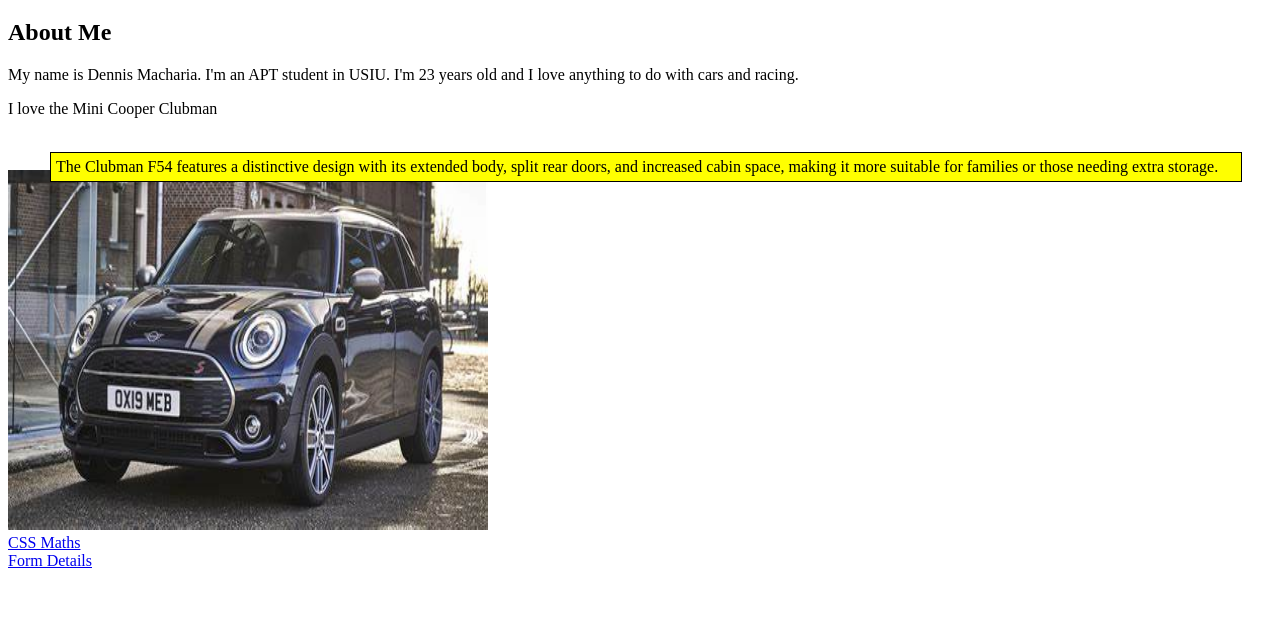
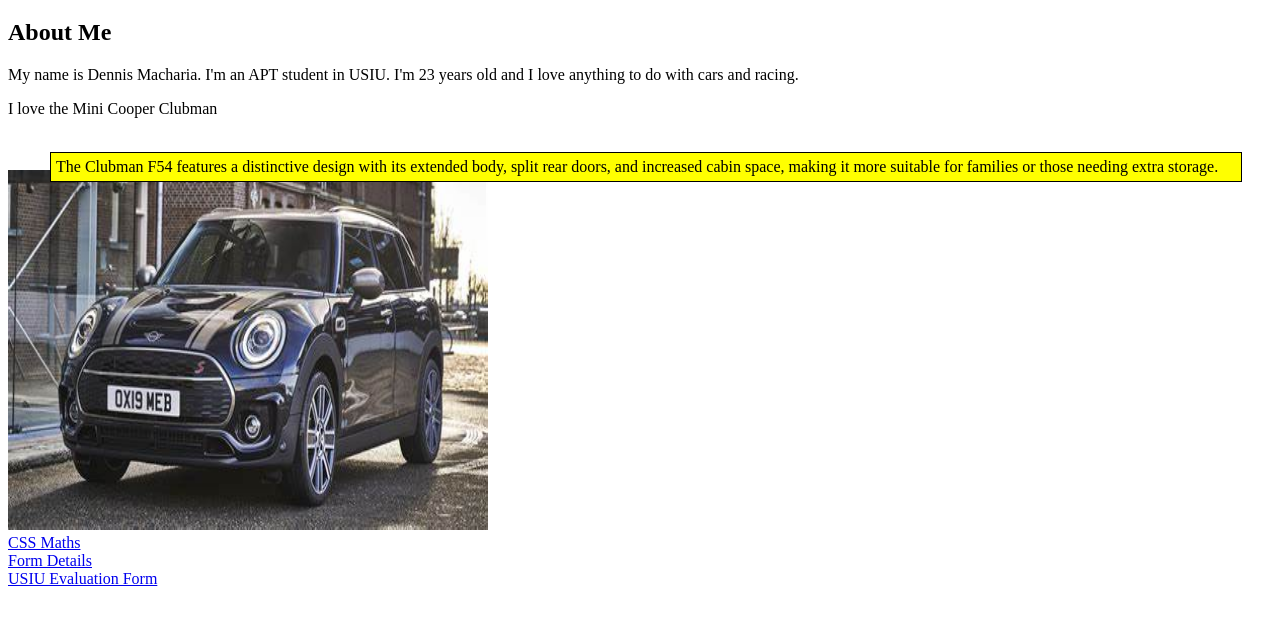
Before and after one commit to DMacharia-887/HTML, a plain HTML site: page w3.html in a window 1280 px wide. Shown: the part 61-686 px from the top of the page. Drawn offline with Linux system fonts and the light colour scheme.

Commit message:
Update w3.html

```diff
--- a/w3.html
+++ b/w3.html
@@ -25,5 +25,7 @@
 <a href="css.html" target="_blank">CSS Maths</a>
 <br>
 <a href="form.html" target="_blank"> Form Details</a>
+<br>
+<a href="form2.html" target="_blank"> USIU Evaluation Form</a>
 </body>
 </html>
```
